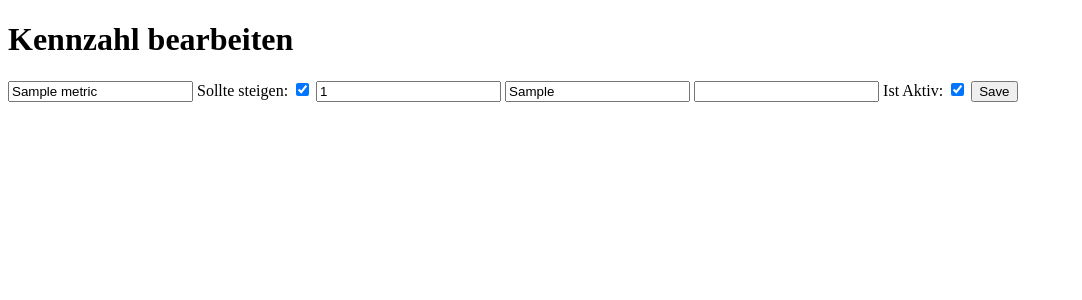
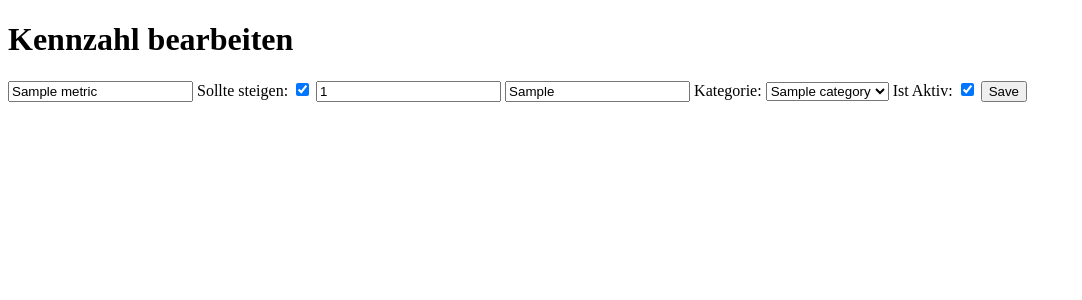
Before and after one commit to danthemanthereal/stock_management_system, a FastAPI app: page /metrics/edit/1 in a window 1280 px wide. Shown: the top 300 px of the page, without its empty margins (0-1082 px from the left). Run offline with FastAPI, Linux system fonts and the light colour scheme; tables that the repository leaves empty hold one stand-in row (values such as "Sample post").

Commit message:
adapt show category name with join

```diff
--- a/Stock_management_fast_api/main.py
+++ b/Stock_management_fast_api/main.py
@@ -10,7 +10,7 @@ from financial_metric_evaluator_component.financial_metric_evaluator import \
 from database.models import FinancialMetric
 from financial_metric_component.financial_metric import get_total_financial_metrics
 from database.db import engine, SessionLocal
-from sqlalchemy.orm import Session
+from sqlalchemy.orm import Session, joinedload
 from database import models
 from youtube_transcript_component.yt_transcript_component import \
     get_youtube_transcript_based_url
@@ -81,7 +81,16 @@ def saved_financial_metrics_page_context(
         .order_by(models.FinancialMetricBranchProfile.name)
         .all()
     )
-    all_metrics = db.query(models.FinancialMetric).all()
+    all_metrics = (
+        db.query(models.FinancialMetric)
+        .options(joinedload(models.FinancialMetric.category_rel))
+        .all()
+    )
+    metric_categories = (
+        db.query(models.FinancialMetricCategory)
+        .order_by(models.FinancialMetricCategory.name)
+        .all()
+    )
     selected_id: Optional[int] = None
     metrics = all_metrics
     if branch_profile_id is not None:
@@ -101,6 +110,7 @@ def saved_financial_metrics_page_context(
         "branch_profiles": profiles,
         "selected_branch_profile_id": selected_id,
         "displayed_metrics_count": len(metrics),
+        "metric_categories": metric_categories,
     }
 
 
@@ -110,7 +120,7 @@ def group_financial_metrics_by_category(
     try:
         groups: dict[str, List[FinancialMetric]] = defaultdict(list)
         for m in metrics:
-            raw = (m.category or "").strip()
+            raw = m.category_name
             key = raw if raw else ""
             groups[key].append(m)
         ordered_keys = sorted(
@@ -138,11 +148,12 @@ def group_financial_metrics_map_by_category(
         metric_names = list(financial_metrics_map.keys())
         rows = (
             db.query(FinancialMetric)
+            .options(joinedload(FinancialMetric.category_rel))
             .filter(FinancialMetric.name.in_(metric_names))
             .all()
         )
         name_to_category = {
-            r.name: (r.category or "").strip() or "" for r in rows
+            r.name: r.category_name for r in rows
         }
         groups: dict[str, dict] = defaultdict(dict)
         for name, values in financial_metrics_map.items():
@@ -178,11 +189,12 @@ def group_metric_names_by_category(
         names = list(metric_names)
         rows = (
             db.query(FinancialMetric)
+            .options(joinedload(FinancialMetric.category_rel))
             .filter(FinancialMetric.name.in_(set(names)))
             .all()
         )
         name_to_category = {
-            r.name: (r.category or "").strip() or "" for r in rows
+            r.name: r.category_name for r in rows
         }
         groups: dict[str, List[str]] = defaultdict(list)
         for n in names:
@@ -560,15 +572,19 @@ def create_metric(
     should_rise: bool = Form(False),
     reference_value: int = Form(...),
     unit: str = Form(...),
-    db: Session = Depends(get_db)
+    category_id: str = Form(""),
+    db: Session = Depends(get_db),
 ):
     try:
         metric = FinancialMetric(
             name=name,
             should_rise=should_rise,
             reference_value=reference_value,
-            unit=unit
+            unit=unit,
         )
+        raw_cid = category_id.strip() if category_id else ""
+        if raw_cid:
+            metric.category_id = int(raw_cid)
 
         db.add(metric)
         db.commit()
@@ -682,9 +698,9 @@ def update_metric(
     should_rise: bool = Form(False),
     reference_value: int = Form(...),
     unit: str = Form(...),
-    category: str = Form(...),
+    category_id: str = Form(""),
     is_active: bool = Form(False),
-    db: Session = Depends(get_db)
+    db: Session = Depends(get_db),
 ):
     try:
         metric = db.query(FinancialMetric).filter(FinancialMetric.id == metric_id).first()
@@ -693,7 +709,8 @@ def update_metric(
         metric.should_rise = should_rise
         metric.reference_value = reference_value
         metric.unit = unit
-        metric.category = category
+        raw_cid = category_id.strip() if category_id else ""
+        metric.category_id = int(raw_cid) if raw_cid else None
         metric.is_active = is_active
 
         db.commit()
@@ -715,12 +732,26 @@ def update_metric(
 @app.get("/metrics/edit/{metric_id}")
 def edit_metric_page(metric_id: int, request: Request, db: Session = Depends(get_db)):
     try:
-        metric = db.query(FinancialMetric).filter(FinancialMetric.id == metric_id).first()
+        metric = (
+            db.query(FinancialMetric)
+            .options(joinedload(FinancialMetric.category_rel))
+            .filter(FinancialMetric.id == metric_id)
+            .first()
+        )
+        categories = (
+            db.query(models.FinancialMetricCategory)
+            .order_by(models.FinancialMetricCategory.name)
+            .all()
+        )
 
         return templates.TemplateResponse(
             request=request,
             name ="edit_metric.html",
-            context={"request": request, "metric": metric}
+            context={
+                "request": request,
+                "metric": metric,
+                "metric_categories": categories,
+            },
         )
     except Exception as e:
         return templates.TemplateResponse(
--- a/Stock_management_fast_api/templates/edit_metric.html
+++ b/Stock_management_fast_api/templates/edit_metric.html
@@ -19,7 +19,17 @@
     <input type="number" name="reference_value" value="{{ metric.reference_value }}">
 
     <input type="text" name="unit" value="{{ metric.unit }}">
-    <input type="text" name="category" value="{{metric.category}}">
+
+    <label>
+        Kategorie:
+        <select name="category_id">
+            <option value="">— keine —</option>
+            {% for c in metric_categories %}
+            <option value="{{ c.id }}" {% if metric.category_id == c.id %}selected{% endif %}>{{ c.name }}</option>
+            {% endfor %}
+        </select>
+    </label>
+
     <label>
         Ist Aktiv:
         <input type="checkbox" name="is_active" {% if metric.is_active %}checked{% endif %}>
```
Also changed, not shown: Stock_management_fast_api/database/models.py (+9 -0 lines), Stock_management_fast_api/templates/show_saved_financial_metrics.html (+11 -1 lines).
